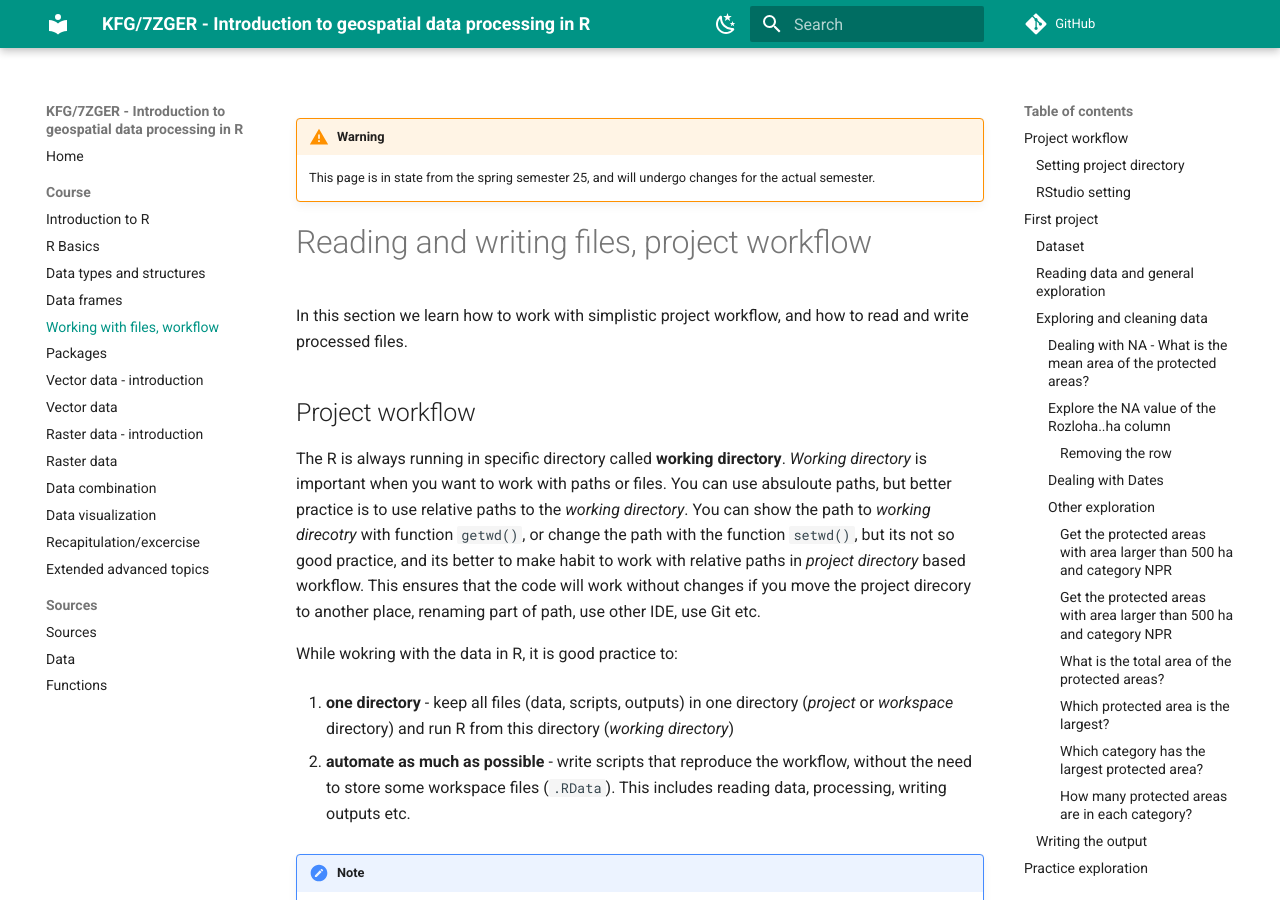
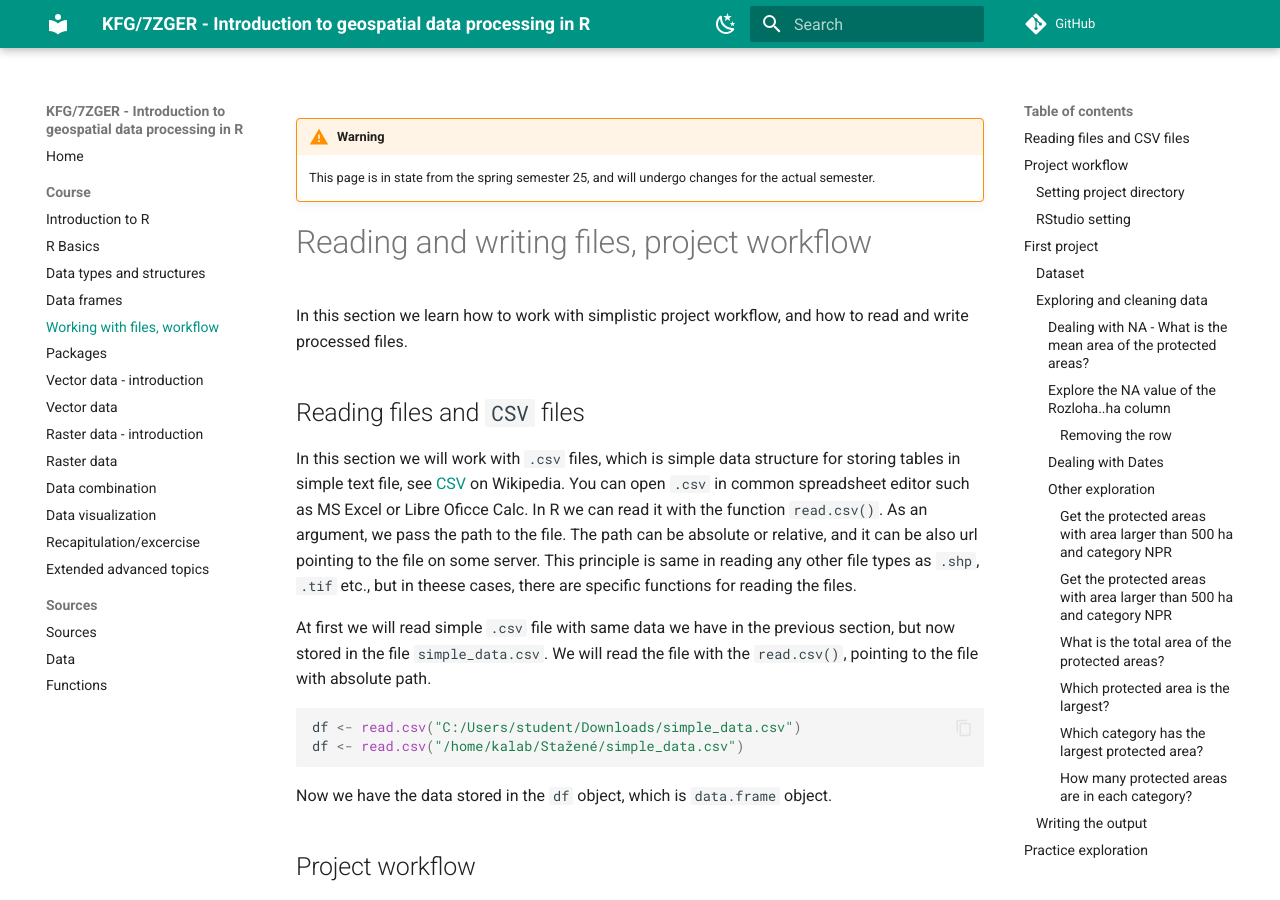
Before and after one commit to kalab-oto/7ZGER, an MkDocs documentation site: the page built from docs/files_workflow.md, in a window 1280 px wide and 900 px high. Built offline with MkDocs 1.6.1 and Material for MkDocs 9.7.7, drawn with Linux system fonts in a browser that asks for light colours; comment, search, counter and statistics services are not loaded; some of the changed text lies outside the part shown.

Commit message:
update 25

````diff
--- a/docs/files_workflow.md
+++ b/docs/files_workflow.md
@@ -3,6 +3,20 @@
 
 # Reading and writing files, project workflow
 In this section we learn how to work with simplistic project workflow, and how to read and write processed files.
+
+## Reading files and `CSV` files
+
+In this section we will work with `.csv` files, which is simple data structure for storing tables in simple text file, see [CSV](https://en.wikipedia.org/wiki/Comma-separated_values) on Wikipedia. You can open `.csv` in common spreadsheet editor such as MS Excel or Libre Oficce Calc. In R we can read it with the function `read.csv()`. As an argument, we pass the path to the file. The path can be absolute or relative, and it can be also url pointing to the file on some server. This principle is same in reading any other file types as `.shp`, `.tif` etc., but in theese cases, there are specific functions for reading the files.
+
+At first we will read simple `.csv` file with same data we have in the previous section, but now stored in the file `simple_data.csv`. We will read the file with the `read.csv()`, pointing to the file with absolute path.
+
+
+``` r
+df <- read.csv("C:/Users/student/Downloads/simple_data.csv")
+df <- read.csv("/home/kalab/Stažené/simple_data.csv")
+```
+
+Now we have the data stored in the `df` object, which is `data.frame` object.
 
 ## Project workflow
 The R is always running in specific directory called **working directory**. *Working directory* is important when you want to work with paths or files. You can use absuloute paths, but better practice is to use relative paths to the *working directory*. You can show the path to *working direcotry* with function `getwd()`, or change the path with the function `setwd()`, but its not so good practice, and its better to make habit to work with relative paths in *project directory* based workflow. This ensures that the code will
@@ -65,12 +79,15 @@ in the Czech Republic.
 1. Create a new project and directory (*first_project* or name it as you want) - this can be done in RStudio
 2. Create subdirectories in *data*, *scripts* and *outputs* - just creating directories
 3. Create a new script file *first_script.R* in the *scripts* directory - just creating file
-4. Download the data file
-    - go to the [https://drusop.nature.cz/](https://drusop.nature.cz/) and select *Maloplošná zvláště chráněná území* in
-     the **Objekty ústředního seznamu** section.
-    - click the *Export* button, - check all with *Označ/Zruš VŠE na stránce*, select *Excel (CSV)* format in *Formát*,
-     *UTF-8* encoding in *Kódování*, and click export *Exportovat*. This will download the file *export.csv*. Move this
-     file to the *data* directory.
+4. Copy the *export.csv* to the *data* directory
+
+!!! note
+    Originally the file was downloaded this way
+        - go to the [https://drusop.nature.cz/](https://drusop.nature.cz/) and select *Maloplošná zvláště chráněná území* in
+        the **Objekty ústředního seznamu** section.
+        - click the *Export* button, - check all with *Označ/Zruš VŠE na stránce*, select *Excel (CSV)* format in *Formát*,
+        *UTF-8* encoding in *Kódování*, and click export *Exportovat*. This will download the file *export.csv*. Move this
+        file to the *data* directory.
 
 **Aim of the project**:
 
@@ -79,13 +96,11 @@ Perform some basic exploration of the data, and create a `.csv` table only with
 ### Dataset
 The dataset contain information about smaller specially protected areas in 4 categories: national nature reserves (NPR), nature reserves (PR), national natural monuments (NPP), and natural monuments (PP)
 
-### Reading data and general exploration
-Our file is `.csv` file, which is simple data structure for storing tables in simple text file, see [CSV](https://en.wikipedia.org/wiki/Comma-separated_values) on Wikipedia. You can open `.csv` in common spreadsheet editor such as MS Excel or Libre Oficce Calc. In R we can read it with the function `read.csv()`. As an argument, we pass the path to the file. The path can be absolute or relative, and it can be also url pointing to the file on some server.
-
 ``` r
 df <- read.csv("data/export.csv")
 ```
-Now we have the data stored in the `df` object, which is `data.frame` object. Now you need to check if the data are read correctly (which is not always the case). You can show the data with calling `df` as any other object:
+
+Now you need to check if the data are read correctly (which is not always the case). You can show the data with calling `df` as any other object:
 
 ``` r
 df
````
